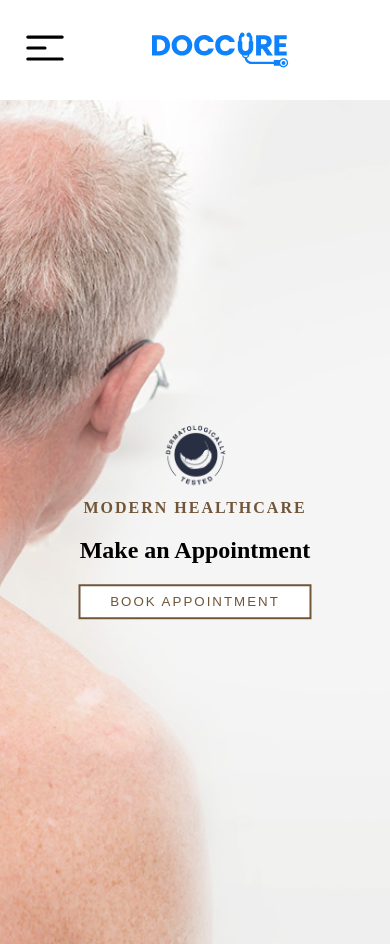
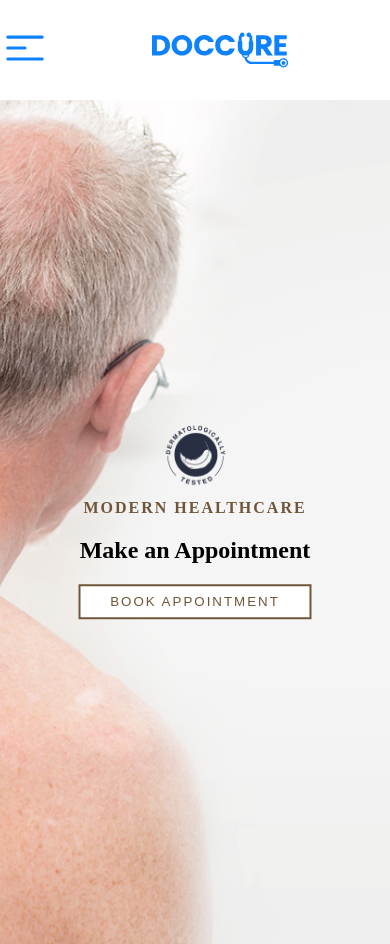
Before and after one commit to minhminh12315/techwizSRS, a React (Vite) app in the folder client/: page / in a window 390 px wide. Built offline with nearby package versions, Linux system fonts and the light colour scheme; no server answers.

Commit message:
fix: color Hibar

```diff
--- a/client/src/Components/Header/Header.jsx
+++ b/client/src/Components/Header/Header.jsx
@@ -10,7 +10,7 @@ const Header = () => {
   return (
     <div className='header-container'>
       <div className='header-menu-icon'>
-        <HiBars3CenterLeft size={50}/>
+        <HiBars3CenterLeft size={50} color='#0E82FD'/>
       </div>
       <div className='header-logo'>
         <img src={logo} alt="logo-home" />
--- a/client/src/Components/Header/Header.scss
+++ b/client/src/Components/Header/Header.scss
@@ -53,6 +53,7 @@
 
 
   @media (max-width: 768px) {
+     padding: 0;
     .header-container {
       justify-content: center;
     }
```
